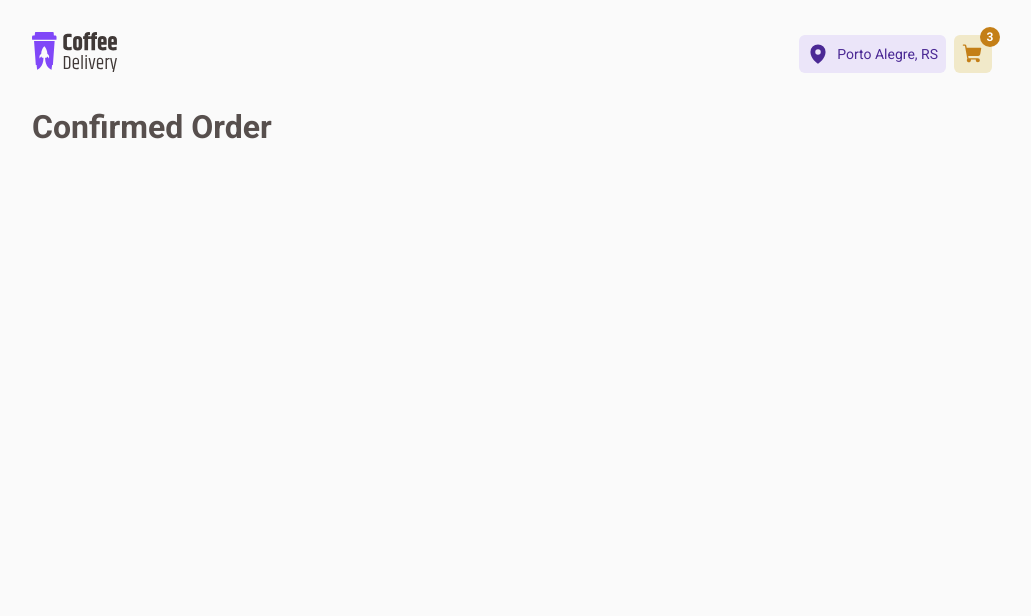
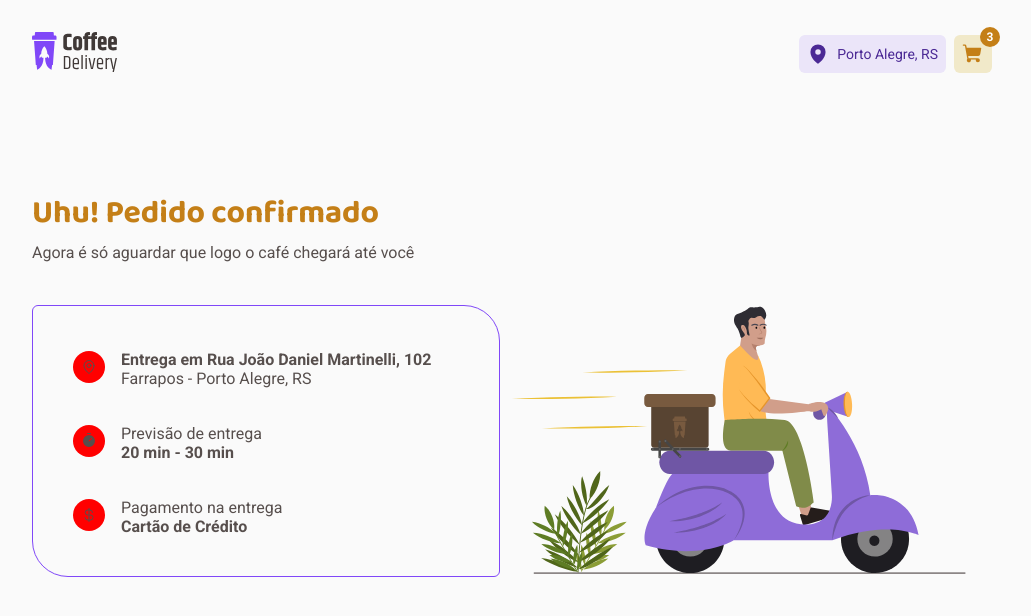
Before and after one commit to yaandn/rocketseat, a React (Vite) app in the folder curso-react/challenges/coffee-delivery/: page /confirmedOrder in a window 1280 px wide. Shown: the top 616 px of the page, without its empty margins (128-1159 px from the left). Built offline with nearby package versions, Linux system fonts and the light colour scheme.

Commit message:
feat: create ConfirmedOrder page

```diff
--- a/curso-react/challenges/coffee-delivery/src/pages/ConfirmOrder/index.tsx
+++ b/curso-react/challenges/coffee-delivery/src/pages/ConfirmOrder/index.tsx
@@ -122,6 +122,34 @@ export function ConfirmOrder() {
                 <span>R$ 9,90</span>
               </div>
             </div>
+            <div className="selectedCoffeeItem">
+              <div className="imgAndButtons">
+                <img src={arabe} />
+                <div className="textAndButtons">
+                  <span>Expresso Tradicional</span>
+                  <div className="buttons">
+                    <div className="counter">
+                      <div>
+                        <Minus weight="bold" />
+                      </div>
+                      <span>1</span>
+                      <div>
+                        <Plus weight="bold" />
+                      </div>
+                    </div>
+                    <button className="remove">
+                      <div>
+                        <Trash size={16} />
+                      </div>
+                      Remover
+                    </button>
+                  </div>
+                </div>
+              </div>
+              <div className="priceContent">
+                <span>R$ 9,90</span>
+              </div>
+            </div>
           </div>
 
           <footer>
--- a/curso-react/challenges/coffee-delivery/src/pages/ConfirmedOrder/index.tsx
+++ b/curso-react/challenges/coffee-delivery/src/pages/ConfirmedOrder/index.tsx
@@ -1,3 +1,60 @@
+import {
+  ConfirmedOrderContainer,
+  ConfirmedOrderContent,
+  DetailsOrderContainer,
+} from "./styles";
+import confirmedOrderImage from "../../assets/confirmedOrderImage.svg";
+import { CurrencyDollar, MapPin, Timer } from "phosphor-react";
+
 export function ConfirmedOrder() {
-  return <h1>Confirmed Order</h1>;
+  return (
+    <ConfirmedOrderContainer>
+      <h3>Uhu! Pedido confirmado</h3>
+      <span>Agora é só aguardar que logo o café chegará até você</span>
+      <ConfirmedOrderContent>
+        <DetailsOrderContainer>
+          <div>
+            <div className="icon">
+              <MapPin />
+            </div>
+            <div>
+              <span>
+                <strong>
+                  Entrega em Rua João Daniel Martinelli, 102
+                  <br />
+                </strong>
+                Farrapos - Porto Alegre, RS
+              </span>
+            </div>
+          </div>
+
+          <div>
+            <div className="icon">
+              <Timer weight="fill" />
+            </div>
+            <div>
+              <span>
+                Previsão de entrega
+                <br />
+                <strong>20 min - 30 min</strong>
+              </span>
+            </div>
+          </div>
+
+          <div>
+            <div className="icon">
+              <CurrencyDollar />
+            </div>
+            <div>
+              <span>
+                Pagamento na entrega <br />
+                <strong>Cartão de Crédito</strong>
+              </span>
+            </div>
+          </div>
+        </DetailsOrderContainer>
+        <img src={confirmedOrderImage} />
+      </ConfirmedOrderContent>
+    </ConfirmedOrderContainer>
+  );
 }
--- a/curso-react/challenges/coffee-delivery/src/pages/ConfirmedOrder/styles.ts
+++ b/curso-react/challenges/coffee-delivery/src/pages/ConfirmedOrder/styles.ts
@@ -0,0 +1,47 @@
+import styled from "styled-components";
+
+export const ConfirmedOrderContainer = styled.div`
+  margin-top: 5rem;
+
+  h3 {
+    font-size: 2rem;
+    color: ${(p) => p.theme["yellow-dark"]};
+    font-weight: bolder;
+    font-family: "Baloo 2";
+  }
+
+  span {
+    display: block;
+    margin-top: 0.25rem;
+  }
+`;
+export const ConfirmedOrderContent = styled.div`
+  display: flex;
+  align-items: center;
+  justify-content: space-between;
+  margin-top: 2rem;
+`;
+export const DetailsOrderContainer = styled.div`
+  width: 32.875rem;
+  border: 1px solid ${(p) => p.theme.purple};
+  padding: 2.5rem;
+  display: flex;
+  gap: 2rem;
+  flex-direction: column;
+  border-radius: 6px 36px 6px 36px;
+
+  .icon {
+    display: flex;
+    align-items: center;
+    justify-content: center;
+    background-color: red;
+    padding: 0.5rem;
+    border-radius: 50%;
+  }
+
+  div {
+    display: flex;
+    align-items: center;
+    gap: 1rem;
+  }
+`;
```
Also changed, not shown: curso-react/challenges/coffee-delivery/src/assets/confirmedOrderImage.svg (added).
